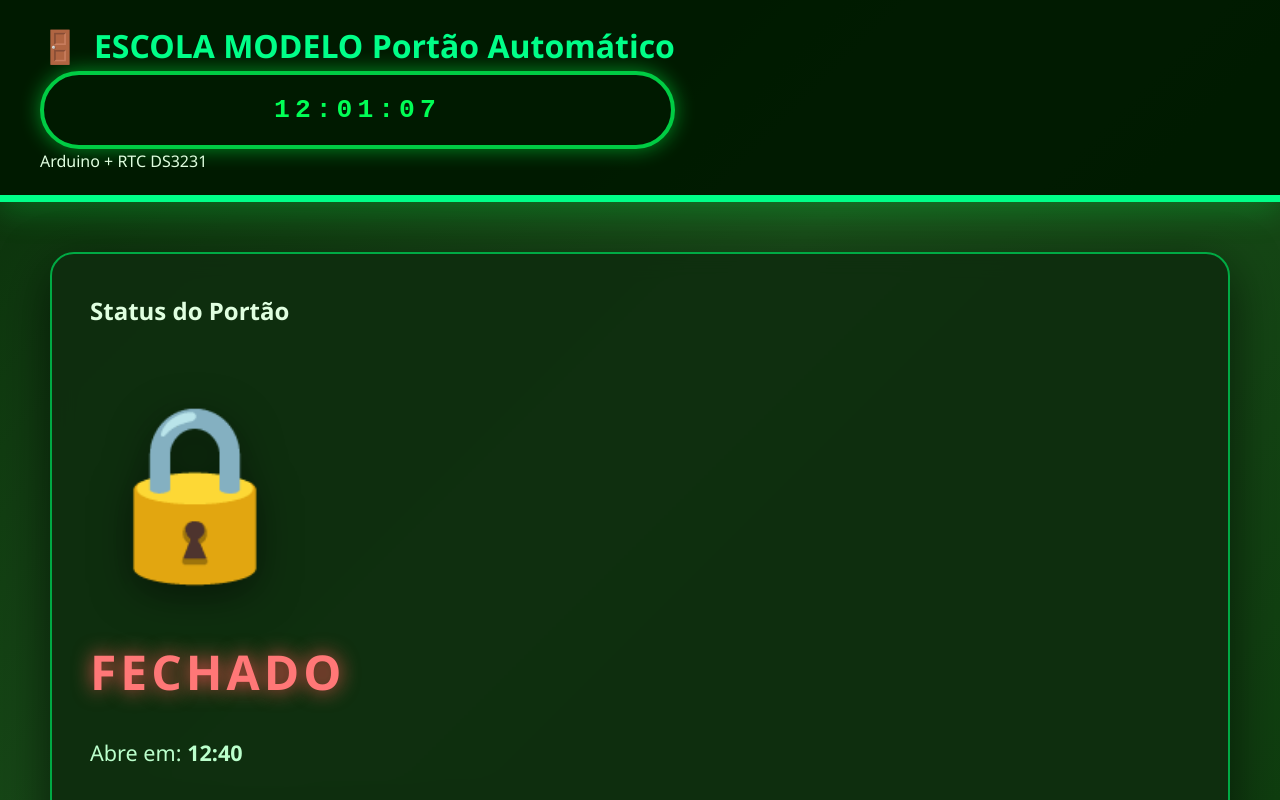
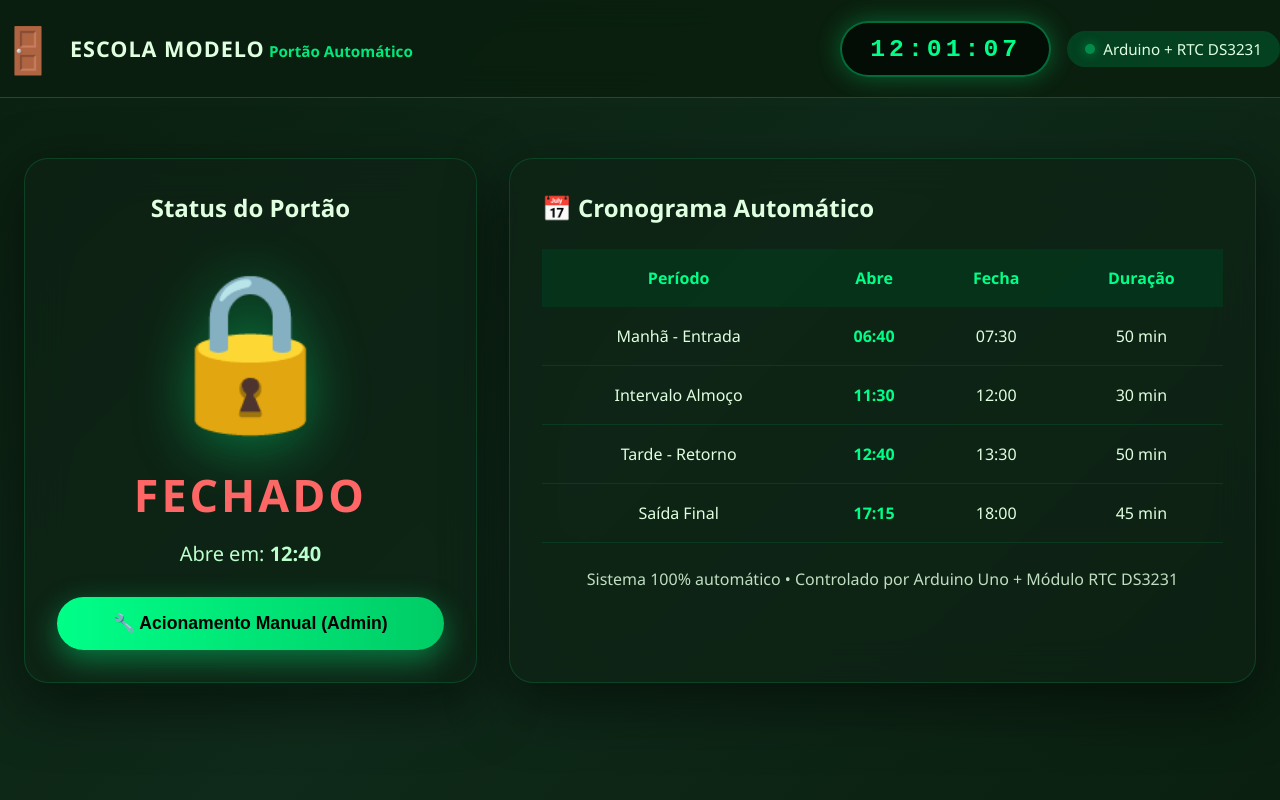
Before and after one commit to EvandroReck/problema-escola, a plain HTML site: page index.html in a window 1280 px wide. Shown: the top 800 px of the page. Drawn offline with Linux system fonts and the light colour scheme.

Commit message:
Update style.css

```diff
--- a/style.css
+++ b/style.css
@@ -1,136 +1,162 @@
+/* ====================== style.css ====================== */
+
+:root {
+    --primary: #00ff88;
+    --primary-dark: #00cc66;
+    --danger: #ff5555;
+    --bg: #0a1f0f;
+    --card-bg: rgba(15, 35, 20, 0.75);
+    --text: #e0ffe0;
+    --text-light: #bbffcc;
+}
+
 * {
     margin: 0;
     padding: 0;
     box-sizing: border-box;
 }
 
-:root {
-    --primary: #00ff88;
-    --success: #00cc66;
-    --danger: #ff5555;
-    --dark: #0a2f0a;
-    --card-bg: rgba(15, 45, 15, 0.92);
+body {
+    font-family: 'Segoe UI', system-ui, -apple-system, sans-serif;
+    background: linear-gradient(135deg, #0a1f0f 0%, #0f2a1a 50%, #0a1f0f 100%);
+    color: var(--text);
+    min-height: 100vh;
+    background-attachment: fixed;
+    overflow-x: hidden;
 }
 
-body {
-    font-family: 'Segoe UI', system-ui, sans-serif;
-    background: linear-gradient(135deg, #0a2f0a 0%, #1a4d1a 50%, #0f3d0f 100%);
-    color: #e0ffe0;
-    min-height: 100vh;
-    background-attachment: fixed;
-    line-height: 1.6;
+.container {
+    max-width: 1280px;
+    margin: 0 auto;
+    padding: 0 24px;
 }
 
-header {
-    background: rgba(0, 25, 0, 0.96);
-    padding: 20px 40px;
-    display: flex;
-    align-items: center;
-    justify-content: space-between;
-    flex-wrap: wrap;
-    gap: 15px;
-    border-bottom: 7px solid var(--primary);
-    box-shadow: 0 8px 30px rgba(0, 255, 80, 0.25);
+/* Header */
+.header {
+    background: rgba(10, 31, 15, 0.92);
+    backdrop-filter: blur(16px);
+    border-bottom: 1px solid rgba(0, 255, 136, 0.25);
     position: sticky;
     top: 0;
     z-index: 100;
+    padding: 18px 0;
+}
+
+.header-content {
+    display: flex;
+    justify-content: space-between;
+    align-items: center;
 }
 
 .logo {
-    font-size: 2rem;
-    font-weight: 700;
     display: flex;
     align-items: center;
     gap: 14px;
-    color: var(--primary);
+    font-weight: 700;
 }
 
-.gate-icon-header {
+.logo-icon {
     font-size: 2.8rem;
 }
 
-h1 {
-    font-size: 2.2rem;
-    color: #00ff99;
-    font-weight: 600;
-    text-align: center;
-    flex: 1;
-    letter-spacing: 2px;
+.school-name {
+    font-size: 1.35rem;
+    letter-spacing: 1px;
 }
 
-.status-bar {
+.system-name {
+    font-size: 0.95rem;
+    color: var(--primary);
+    opacity: 0.9;
+}
+
+.header-right {
     display: flex;
     align-items: center;
     gap: 16px;
-    flex-wrap: wrap;
 }
 
 .live-clock {
-    background: #001a00;
-    color: #00ff55;
-    padding: 14px 28px;
+    background: rgba(0, 0, 0, 0.6);
+    color: var(--primary);
+    padding: 12px 28px;
     border-radius: 50px;
     font-family: 'Courier New', monospace;
-    font-size: 1.65rem;
+    font-size: 1.55rem;
     font-weight: 700;
-    letter-spacing: 5px;
-    border: 4px solid #00cc44;
-    box-shadow: 0 0 20px rgba(0, 255, 70, 0.5);
-    min-width: 180px;
-    text-align: center;
+    letter-spacing: 4px;
+    border: 2px solid rgba(0, 255, 136, 0.4);
+    box-shadow: 0 0 25px rgba(0, 255, 136, 0.3);
 }
 
-.arduino-info {
-    background: #003300;
-    color: #99ffbb;
-    padding: 10px 20px;
+.arduino-badge {
+    background: rgba(0, 80, 40, 0.7);
+    padding: 8px 18px;
     border-radius: 30px;
-    font-size: 0.98rem;
-    border: 2px solid #00aa44;
-    font-weight: 500;
+    font-size: 0.95rem;
+    display: flex;
+    align-items: center;
+    gap: 8px;
 }
 
-main {
-    max-width: 1220px;
-    margin: 50px auto;
-    padding: 0 20px;
+.dot {
+    width: 10px;
+    height: 10px;
+    background: #00ff88;
+    border-radius: 50%;
+    box-shadow: 0 0 12px #00ff88;
+    animation: pulse-dot 2s infinite;
 }
 
-.dashboard {
+/* Dashboard */
+.dashboard-grid {
     display: grid;
-    grid-template-columns: 1fr 1.75fr;
-    gap: 35px;
+    grid-template-columns: 1fr 1.65fr;
+    gap: 32px;
+    margin-top: 60px;
 }
 
 .card {
     background: var(--card-bg);
     border-radius: 24px;
-    padding: 38px;
-    box-shadow: 0 15px 50px rgba(0, 0, 0, 0.6);
-    border: 2px solid #00aa44;
-    backdrop-filter: blur(12px);
-    transition: transform 0.3s ease;
+    padding: 32px;
+    border: 1px solid rgba(0, 255, 136, 0.15);
+    box-shadow: 0 20px 60px rgba(0, 0, 0, 0.5);
+    backdrop-filter: blur(20px);
+    transition: transform 0.4s ease, box-shadow 0.4s ease;
 }
 
 .card:hover {
     transform: translateY(-8px);
+    box-shadow: 0 30px 80px rgba(0, 255, 136, 0.15);
 }
 
-.gate-status {
+.glass {
+    background: rgba(15, 35, 20, 0.65);
+}
+
+/* Status Card */
+.status-card {
     text-align: center;
 }
 
+.gate-visual {
+    margin: 30px 0;
+    height: 180px;
+    display: flex;
+    align-items: center;
+    justify-content: center;
+}
+
 .gate-icon {
-    font-size: 10.5rem;
-    margin: 20px 0 15px;
+    font-size: 9.5rem;
     transition: all 0.6s cubic-bezier(0.4, 0, 0.2, 1);
-    filter: drop-shadow(0 10px 20px rgba(0, 0, 0, 0.5));
+    filter: drop-shadow(0 10px 30px rgba(0, 255, 136, 0.4));
 }
 
 .open .gate-icon {
-    color: #00ff77;
-    animation: pulse-open 2.5s infinite ease-in-out;
-    transform: scale(1.08);
+    color: #00ff88;
+    animation: gate-open 2s infinite ease-in-out;
 }
 
 .closed .gate-icon {
@@ -138,106 +164,103 @@ main {
 }
 
 .status-text {
-    font-size: 3rem;
-    font-weight: 800;
-    margin: 10px 0 25px;
-    letter-spacing: 4px;
-    text-transform: uppercase;
+    font-size: 2.8rem;
+    font-weight: 700;
+    letter-spacing: 3px;
+    margin: 15px 0;
 }
 
-.open .status-text  { color: #00ff88; text-shadow: 0 0 20px #00ff88; }
-.closed .status-text { color: #ff7777; text-shadow: 0 0 20px #ff5555; }
+.open .status-text { color: #00ff88; }
+.closed .status-text { color: #ff6666; }
 
 .next-action {
-    font-size: 1.35rem;
-    color: #bbffcc;
+    font-size: 1.25rem;
+    color: var(--text-light);
     margin-bottom: 30px;
-    min-height: 28px;
 }
 
-.btn {
-    padding: 16px 40px;
-    background: linear-gradient(145deg, #00ff77, #00aa44);
-    color: white;
+.btn-primary {
+    width: 100%;
+    padding: 16px;
+    background: linear-gradient(90deg, var(--primary), var(--primary-dark));
+    color: #000;
+    font-weight: 700;
+    font-size: 1.1rem;
     border: none;
     border-radius: 50px;
-    font-size: 1.2rem;
-    font-weight: 700;
     cursor: pointer;
-    transition: all 0.4s ease;
-    box-shadow: 0 8px 25px rgba(0, 255, 100, 0.4);
-    width: 100%;
+    transition: all 0.3s ease;
+    box-shadow: 0 10px 30px rgba(0, 255, 136, 0.4);
 }
 
-.btn:hover {
-    transform: translateY(-6px) scale(1.03);
-    box-shadow: 0 15px 35px rgba(0, 255, 120, 0.6);
-    background: linear-gradient(145deg, #00ff99, #00cc55);
+.btn-primary:hover {
+    transform: translateY(-4px);
+    box-shadow: 0 15px 40px rgba(0, 255, 136, 0.6);
 }
 
-.schedule-card table {
+/* Schedule Card */
+.schedule-table {
     width: 100%;
     border-collapse: collapse;
-    margin: 30px 0;
-    background: rgba(0, 30, 0, 0.4);
-    border-radius: 12px;
-    overflow: hidden;
+    margin: 25px 0;
 }
 
-th, td {
-    padding: 18px 14px;
+.schedule-table th,
+.schedule-table td {
+    padding: 18px 12px;
     text-align: center;
-    border-bottom: 1px solid rgba(0, 255, 100, 0.2);
 }
 
-th {
-    background: rgba(0, 80, 40, 0.8);
-    color: #00ffaa;
+.schedule-table th {
+    background: rgba(0, 60, 30, 0.6);
+    color: var(--primary);
     font-weight: 600;
-    font-size: 1.1rem;
 }
 
-tbody tr:hover {
-    background: rgba(0, 255, 100, 0.08);
+.schedule-table td {
+    border-bottom: 1px solid rgba(0, 255, 136, 0.1);
 }
 
-.note {
-    color: #aaddbb;
-    font-size: 1.05rem;
+.time-open {
+    color: #00ff88;
+    font-weight: 700;
+}
+
+.system-info {
+    margin-top: 20px;
+    font-size: 1rem;
+    opacity: 0.85;
     text-align: center;
-    margin-top: 20px;
-    font-style: italic;
+}
+
+/* Footer */
+.footer {
+    margin-top: 120px;
+    padding: 40px 0;
+    text-align: center;
+    border-top: 1px solid rgba(0, 255, 136, 0.1);
+    color: #88ccaa;
+    font-size: 0.95rem;
 }
 
 /* Animações */
-@keyframes pulse-open {
-    0%, 100% { transform: scale(1.05); }
-    50% { transform: scale(1.15); }
+@keyframes pulse-dot {
+    0%, 100% { opacity: 1; }
+    50% { opacity: 0.4; }
 }
 
-/* Responsividade */
-@media (max-width: 992px) {
-    .dashboard {
+@keyframes gate-open {
+    0%, 100% { transform: scale(1) rotate(0deg); }
+    50% { transform: scale(1.08) rotate(3deg); }
+}
+
+/* Responsivo */
+@media (max-width: 968px) {
+    .dashboard-grid {
         grid-template-columns: 1fr;
     }
 
-    h1 {
-        font-size: 1.9rem;
+    .gate-icon {
+        font-size: 7.5rem;
     }
 }
-
-@media (max-width: 600px) {
-    header {
-        flex-direction: column;
-        text-align: center;
-        padding: 18px;
-    }
-
-    .gate-icon {
-        font-size: 8rem;
-    }
-
-    .status-text {
-        font-size: 2.4rem;
-    }
-}
```
